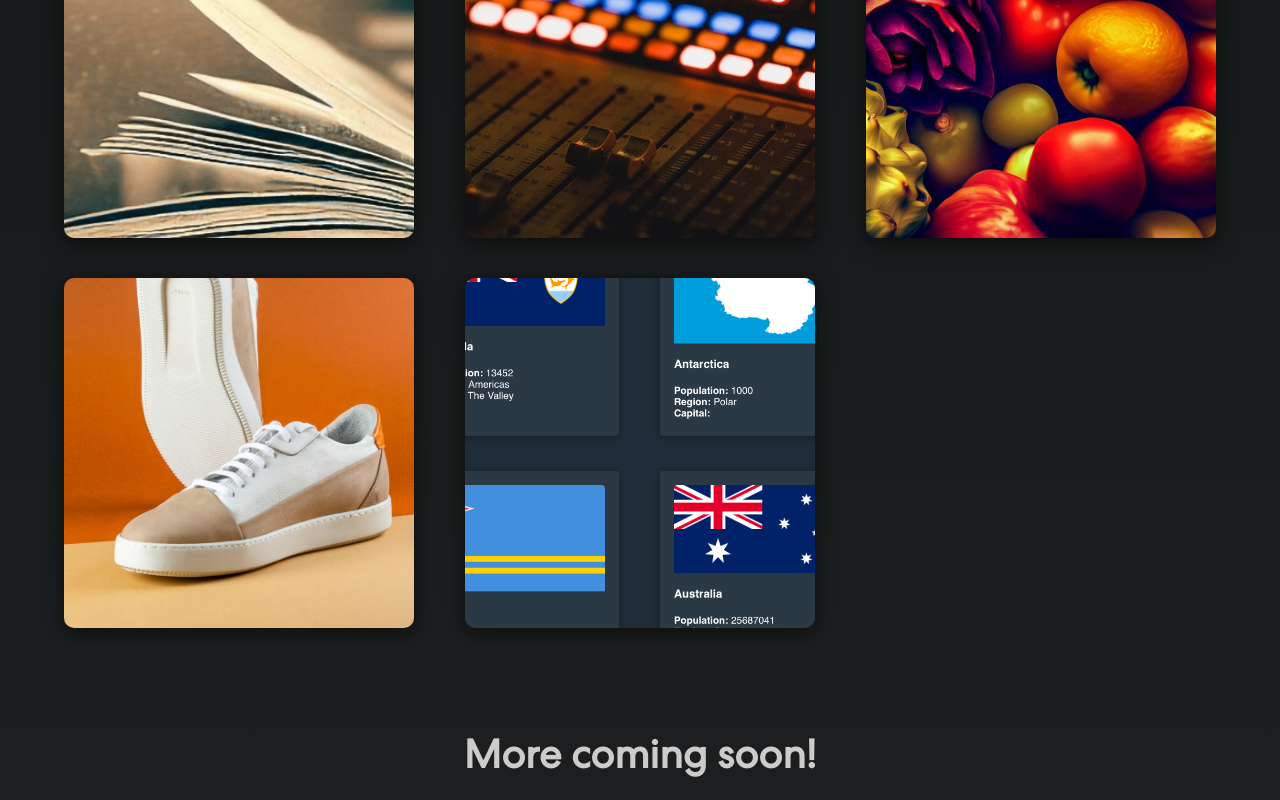
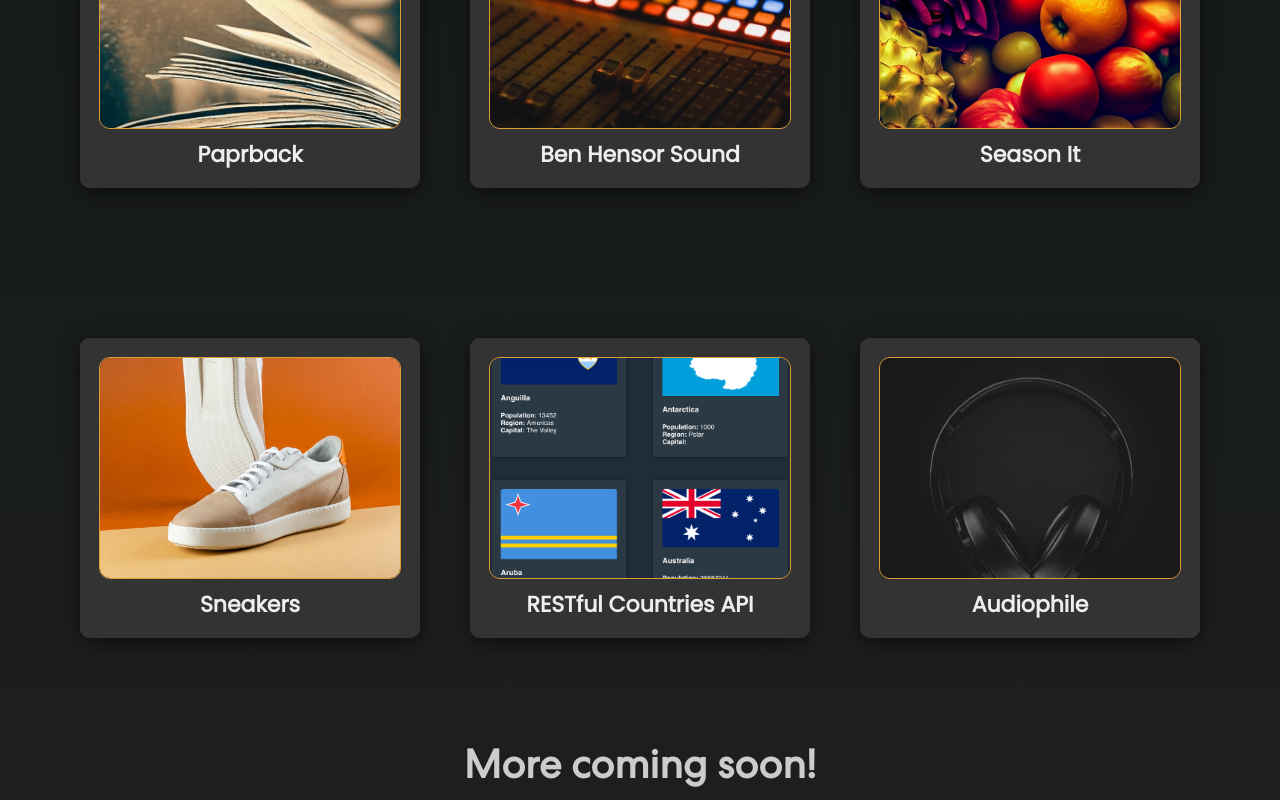
Before and after one commit to benhensor/portfolio, a React (Create React App) app: page / in a window 1280 px wide. Shown: the part 3660-4460 px from the top of the page. Built offline with nearby package versions, Linux system fonts and the light colour scheme; no server answers.

Commit message:
new projects section

```diff
--- a/src/components/Projects.js
+++ b/src/components/Projects.js
@@ -15,15 +15,16 @@ export default function Projects() {
 					<h2>Feel free to check out some of my projects below</h2>
 				</div>
 
+				<div className="projects-display">
 					<div className='projects-grid'>
 						{projects.map((project) => (
 							<div className='project-card' key={project.key}>
-							<div className="project-card-contents">
-								<img className='project-image' src={project.image} alt='' />
+								<div className="project-image">
+									<img src={project.image} alt={project.title} />
+								</div>
 									<div className='project-content'>
 										<div className='project-title'>
-										<img className='project-logo' src={project.logo} alt='' />
-										<h1>{project.title}</h1>
+											<h2>{project.title}</h2>
 										</div>
 										<div className='project-info'>
 											<p>{project.description}</p>
@@ -38,9 +39,10 @@ export default function Projects() {
 										</div>
 
 									</div>
-							</div>
+
 							</div>
 						))}
+					</div>
 				</div>
 
 				<div className='temp-notice'>
--- a/src/data.js
+++ b/src/data.js
@@ -32,6 +32,7 @@ import seasonItBackground from './assets/img/seasons-banner3.jpeg';
 import sneakersLogo from './assets/img/sneakersLogo.svg';
 import sneakersBackground from './assets/img/sneakersBackground.jpg';
 import countriesBackground from './assets/img/countriesBackground.png';
+import audiophileBackground from './assets/img/image-header.jpg';
 
 const tech = [
 {
@@ -201,7 +202,7 @@ const projects = [
     },
     {
         key: 4,
-        title: '',
+        title: 'Sneakers',
         logo: sneakersLogo,
         image: sneakersBackground,
         description: 'A Frontend Mentor e-commerce page built with React.',
@@ -216,6 +217,15 @@ const projects = [
         description: 'A Frontend Mentor country finder page built with React.',
         live: 'https://fe-country-finder.netlify.app/',
         code: 'https://github.com/benhensor/countries_api.git'
+    },
+    {
+        key: 6,
+        title: 'Audiophile',
+        logo: null,
+        image: audiophileBackground,
+        description: 'A Frontend Mentor e-commerce site built with React.',
+        live: 'https://fm-audiophile.netlify.app/',
+        code: 'https://github.com/benhensor/audiophile.git'
     }
 ]
 
--- a/src/styles/projects.css
+++ b/src/styles/projects.css
@@ -12,6 +12,7 @@
 	display: flex;
 	flex-direction: column;
 	align-items: center;
+	position: relative;
 }
 
 .projects-header,
@@ -32,115 +33,122 @@
 }
 
 .projects-grid {
-	display: grid;
-	grid-template-columns: repeat(3, auto);
-	justify-content: space-between;
-	gap: 4rem;
-	width: 100%;
+	position: relative;
+	display: flex;
+	justify-content: center;
+	align-items: center;
+	flex-wrap: wrap;
+	gap: 15rem 5rem;
 }
 
 .project-card {
 	position: relative;
-	width: 35rem;
-	height: 35rem;
+	display: flex;
+	flex-direction: center;
+	align-items: flex-start;
+	width: 34rem;
+	height: 30rem;
+	background: #333;
 	outline: #de9e3600 solid 1px;
 	border-radius: 1rem;
 	box-shadow: 0 0.5rem 2rem rgba(0, 0, 0, 0.5);
-	overflow: hidden;
 	transition: all 0.3s ease-out;
+	z-index: 1;
 }
 
 .project-card::before {
-	content: '';
-	display: block;
-	padding-top: 100%;
+    content: '';
+    position: absolute;
+    left: 0;
+    right: 0;
+    bottom: 0;
+    height: 30rem;
+    background: #333;
+    border-radius: 1rem;
+    transition: all 0.3s ease-out;
+    z-index: -1;
 }
 
-.project-card-contents {
-	position: absolute;
-	top: 0;
-	left: 0;
-	bottom: 0;
-	right: 0;
+.project-card:hover::before {
+	outline: var(--accent-color) solid 1px;
+    height: 40rem;
 }
 
-.project-card:hover {
-	outline: #de9e36 solid 1px;
-	box-shadow: 0 2rem 4rem rgba(0, 0, 0, 0.7);
-
-	scale: (1.025);
-}
-
-.project-image {
-	object-position: center center;
-	object-fit: cover;
-	width: 100%;
-	height: 100%;
-	scale: 1.3;
+.project-card .project-image {
+	position: absolute;
+	top: 2rem;
+	left: 2rem;
+	width: 30rem;
+	height: 22rem;
+	background: #141717;
 	border-radius: 1rem;
+	overflow: hidden;
+	outline: var(--accent-color) solid 1px;
 	transition: all 0.3s ease-out;
 }
 
 .project-card:hover .project-image {
-	filter: brightness(25%);
-	scale: 1;
+	top: -15rem;
+	scale: 0.85;
+	box-shadow: 0 0 7rem rgba(0, 0, 0, 0.5);
+	outline: var(--wave-highlight-color) solid 1px;
+}
+
+.project-card .project-image img {
+	position: absolute;
+	top: 0;
+	left: 0;
+	width: 100%;
+	height: 100%;
+	object-fit: cover;
 }
 
 .project-content {
-	height: 35rem;
+	position: absolute;
+	top: 25rem;
 	width: 100%;
-	padding: 2rem;
-	position: absolute;
-	bottom: -35rem;
+	padding: 0 3rem;
+	height: 3rem;
+	overflow: hidden;
+	text-align: center;
 	display: flex;
 	flex-direction: column;
-	gap: 4rem;
-	background: rgba(27, 27, 27, 0.5);
-	color: #fff;
-	opacity: 0;
+	justify-content: space-between;
 	transition: all 0.3s ease-out;
 }
 
 .project-card:hover .project-content {
-	opacity: 1;
-	bottom: 0;
-	background: rgba(27, 27, 27, 0.8);
+	top: 7rem;
+	height: 20rem;
 }
 
 .project-title {
 	display: flex;
-	align-items: center;
+	justify-content: center;
 }
 
-.project-info {
-
-	transition: all 1s ease-out;
-}
-
-.project-logo {
-	height: 4rem;
-	margin-right: 1rem;
-}
-
-.project-content h1 {
+.project-content h2 {
+	font-family: var(--font-poppins);
+	font-weight: bold;
+	text-align: center;
 	font-size: var(--text-xl);
 	word-wrap: normal;
 }
 
-.project-content p {
+
+.project-info {
 	font-size: var(--text-l);
-}
-
-.project-content span {
-	font-weight: bold;
+	color: var(--text-color-medium);
 }
 
 .project-icons {
-	position: absolute;
-	bottom: 2rem;
 	display: flex;
-	justify-content: space-between;
+	justify-content: space-evenly;
 	align-items: center;
+	background: #222;
+	overflow: hidden;
+	border-radius: 0.8rem;
+	padding: 0.5rem;
 	gap: 4rem;
 }
 
@@ -167,7 +175,6 @@
 
 .temp-notice {
 	text-align: center;
-
 	color: var(--text-color-medium);
 	margin: 10rem;
 }
```
Also changed, not shown: src/assets/img/image-header.jpg (added). Lines whose indentation alone changed are shown as unchanged.
